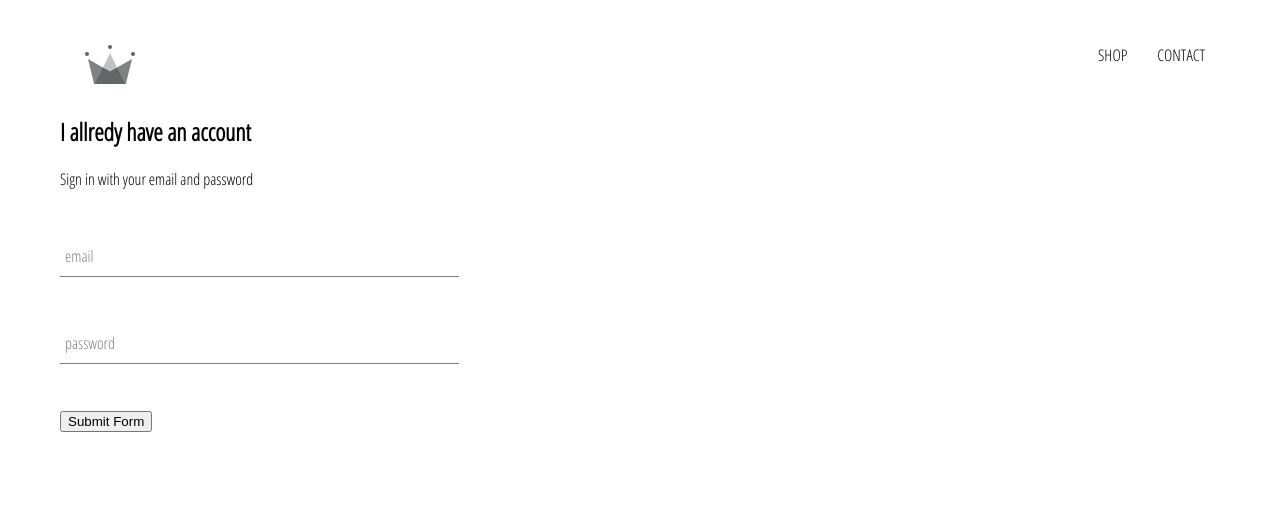
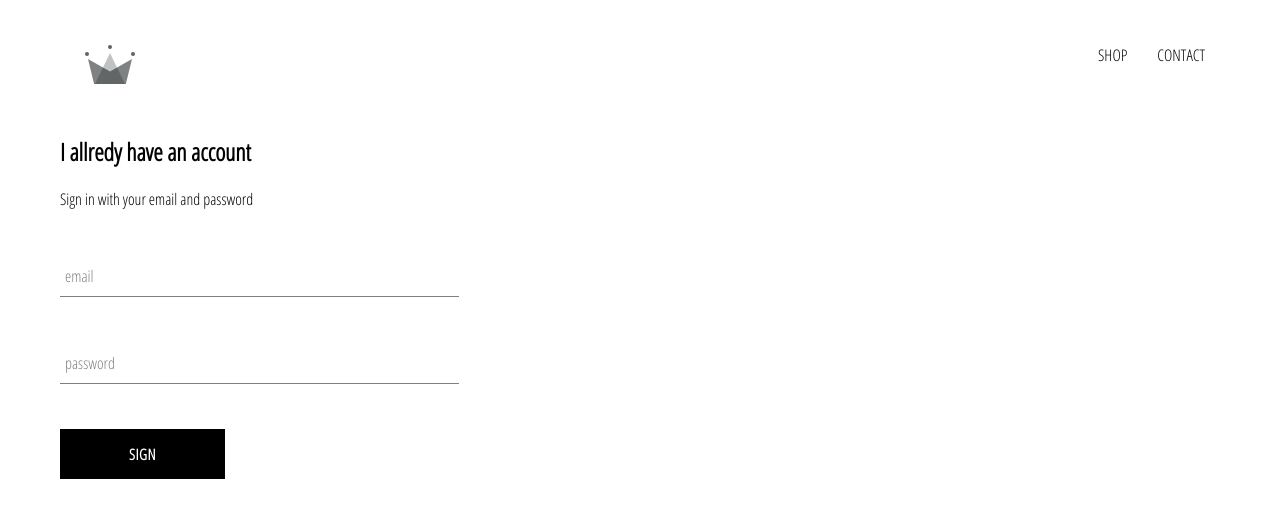
Before and after one commit to GitBartbe/crwn-clothing, a React (Create React App) app: page /signin in a window 1280 px wide. Shown: the top 518 px of the page. Built offline with nearby package versions, Linux system fonts and the light colour scheme; a web font is replaced by a local one.

Commit message:
added custom button

```diff
--- /dev/null
+++ b/src/components/coustom-button/custom-button.component.jsx
@@ -0,0 +1,13 @@
+import React from 'react'
+import './custom-button.styles.scss'
+
+const CustomButton = ({children, ...otherProps}) => {
+    console.log(children)
+  return (
+   <button className='custom-button' {...otherProps} >
+       {children}
+   </button>
+  )
+}
+
+export default CustomButton;
--- /dev/null
+++ b/src/components/coustom-button/custom-button.styles.scss
@@ -0,0 +1,22 @@
+.custom-button {
+    min-width: 165px;
+    width: auto;
+    height: 50px;
+    letter-spacing: 0.5px;
+    line-height: 50px;
+    padding: 0 35px 0 35px;
+    font-size: 15px;
+    background-color: black;
+    color: white;
+    text-transform: uppercase;
+    font-family: 'Open Sans Condensed';
+    font-weight: bolder;
+    border: none;
+    cursor: pointer;
+
+    &:hover {
+      background-color: white;
+      color: black;
+      border: 1px solid black;
+    }
+  }
--- a/src/components/sign-in/sign-in.component.jsx
+++ b/src/components/sign-in/sign-in.component.jsx
@@ -1,52 +1,56 @@
-import React, { Component } from 'react'
-import FromInput from '../form-input/form-input.component';
-import './sign-in.styles.scss'
+import React, { Component } from "react";
+import FromInput from "../form-input/form-input.component";
+import "./sign-in.styles.scss";
+import CustomButton from "../coustom-button/custom-button.component";
 
 export default class SignIn extends Component {
   constructor(props) {
     super(props);
     this.state = {
-        email: '',
-        password: ''
-    }
+      email: "",
+      password: "",
+    };
   }
 
   handleSubmit = (e) => {
     e.preventDefault();
-     this.setState({email: '', password: ''})
-}
+    this.setState({ email: "", password: "" });
+  };
 
   handleChange = (e) => {
     const log = e.target.value;
-    const {value, name} = e.target;
-    console.log(log)
-    this.setState({[name]: value})
-}
+    const { value, name } = e.target;
+    console.log(log);
+    this.setState({ [name]: value });
+  };
 
   render() {
     return (
-      <div className='sign-in'>
+      <div className="sign-in">
         <h2>I allredy have an account</h2>
         <span>Sign in with your email and password</span>
-          <form >
-          <FromInput name='email'
-          type='email'
+        <form>
+          <FromInput
+            name="email"
+            type="email"
             value={this.state.email}
             handleChange={this.handleChange}
-          label='email'
-          required />
+            label="email"
+            required
+          />
 
+          <FromInput
+            name="password"
+            type="password"
+            value={this.state.password}
+            handleChange={this.handleChange}
+            label="password"
+            required
+          />
 
-          <FromInput name='password'
-          type='password'
-          value={this.state.password}
-          handleChange = {this.handleChange}
-          label='password'
-          required />
-
-          <input type='submit' value='Submit Form'/>
+          <CustomButton type="Submit" >Sign</CustomButton>
         </form>
       </div>
-    )
+    );
   }
 }
--- a/src/components/sign-in/sign-in.styles.scss
+++ b/src/components/sign-in/sign-in.styles.scss
@@ -1,3 +1,9 @@
 .sign-in {
+
     width:30vw;
+    display:flex;
+    flex-direction: column;
 }
+.title {
+    margin: 10px 0;
+}
```
Lines whose indentation alone changed are shown as unchanged.
